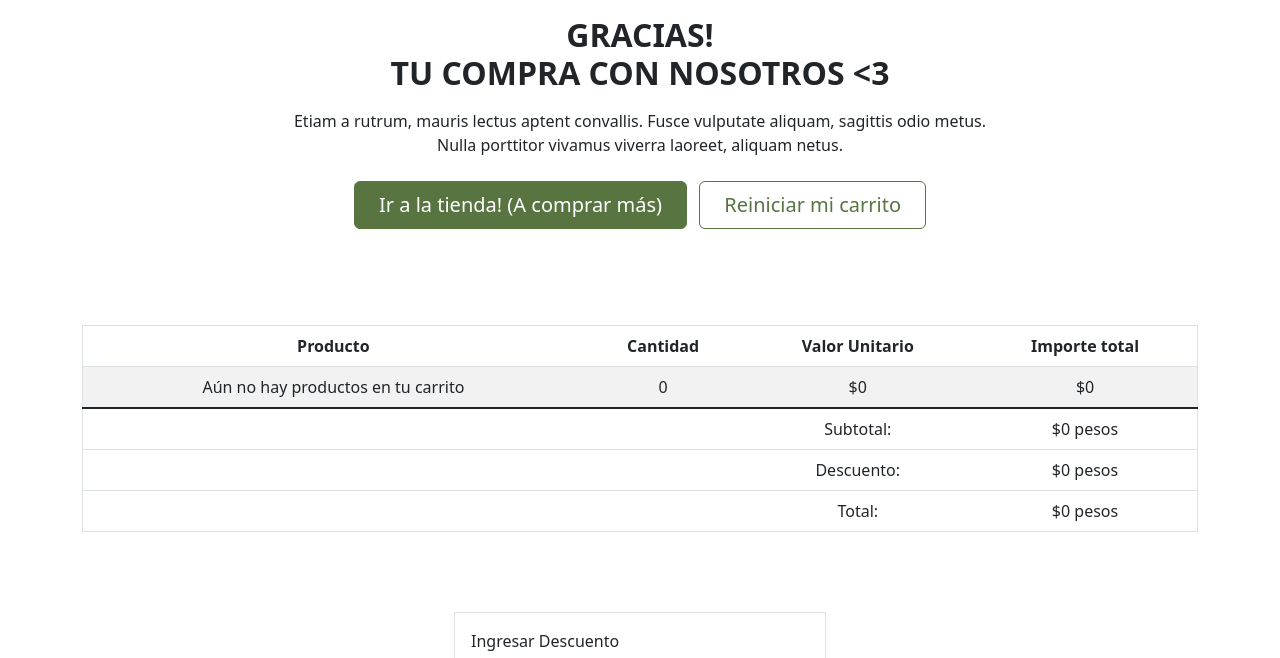
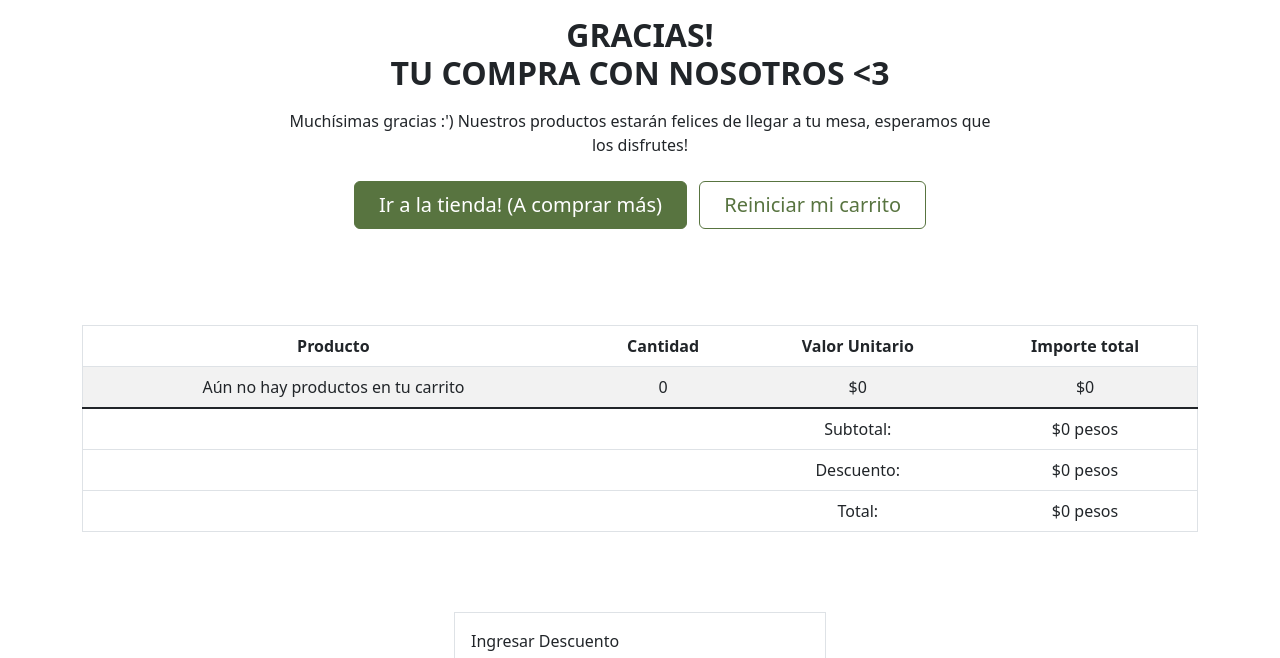
Before and after one commit to Vicenciomf1/proyecto-final-js-coderhouse, a website: page assets/views/carrito.html in a window 1280 px wide. Shown: the part 107-765 px from the top of the page. Drawn offline with nearby package versions, Linux system fonts and the light colour scheme; some packages are replaced by stand-ins of ours; a script that the page names is missing.

Commit message:
Cambiado un lorem ipsum

```diff
--- a/assets/views/carrito.html
+++ b/assets/views/carrito.html
@@ -44,8 +44,8 @@
                 class="col-md-10 col-xl-8 text-center d-flex d-sm-flex d-md-flex justify-content-center align-items-center mx-auto justify-content-md-start align-items-md-center justify-content-xl-center">
                 <div>
                   <h2 class="text-uppercase fw-bold mb-3">Gracias!<br>Tu compra con nosotros &lt3 </h2>
-                  <p class="mb-4">Etiam a rutrum, mauris lectus aptent convallis. Fusce vulputate aliquam, sagittis odio
-                    metus. Nulla porttitor vivamus viverra laoreet, aliquam netus.</p>
+                  <p class="mb-4">Muchísimas gracias :') Nuestros productos estarán felices de llegar a tu mesa,
+                    esperamos que los disfrutes!</p>
                   <a class="btn btn-primary fs-5 me-2 py-2 px-4" type="button" href="./productos.html">Ir a la tienda!
                     (A comprar más)</a>
                   <button id="resetearCarro" class="btn btn-outline-primary fs-5 py-2 px-4" type="button">Reiniciar mi
```
